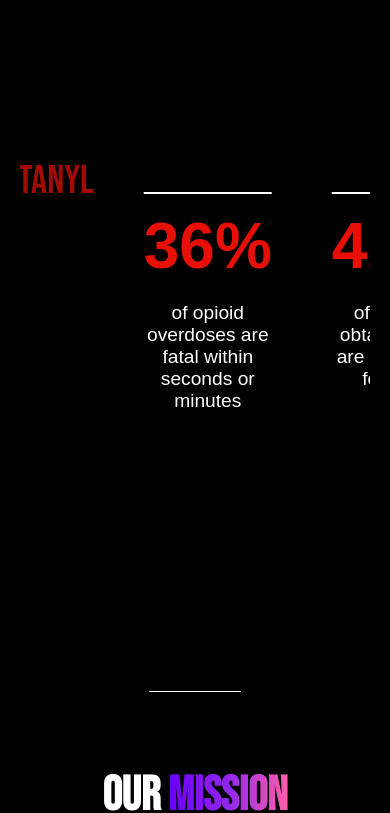
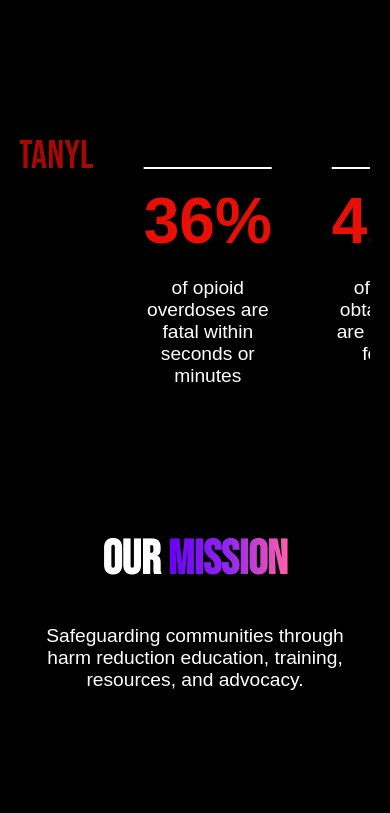
Before and after one commit to Prevent-Overdose/Prevent-Overdose, a React (Create React App) app in the folder frontend/: page / in a window 390 px wide. Shown: the part 2538-3351 px from the top of the page. Built offline with nearby package versions, Linux system fonts and the light colour scheme.

Commit message:
Mobile View spacing

```diff
--- a/frontend/src/pages/Home.css
+++ b/frontend/src/pages/Home.css
@@ -733,24 +733,15 @@ html, body { /* Reset the default body styles */
 
   /* LETHAL STATS SECTION */
 
-  .conveyor {
-    height: 350px;
+
+  .lethal-stats-section {
+    margin-bottom: -10px;
   }
-
   .stat::before {
     width: 100%;
   }
 
   /* MISSION SECTION */
-
-  .mission-header::before {
-    content: '';
-    display: block;
-    width: 50%;
-    height: 1px;
-    background-color: white;
-    margin: 0 auto 75px auto;
-  }
 
   .mission-section {
     flex-direction: column;
```
